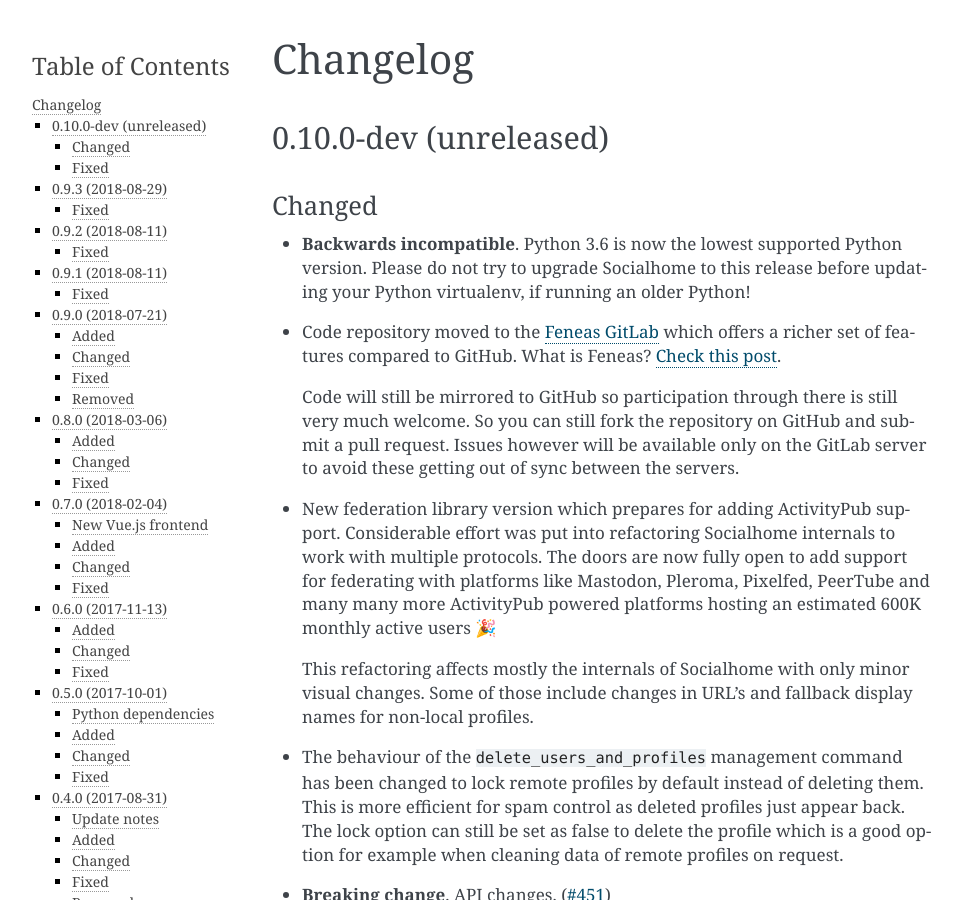
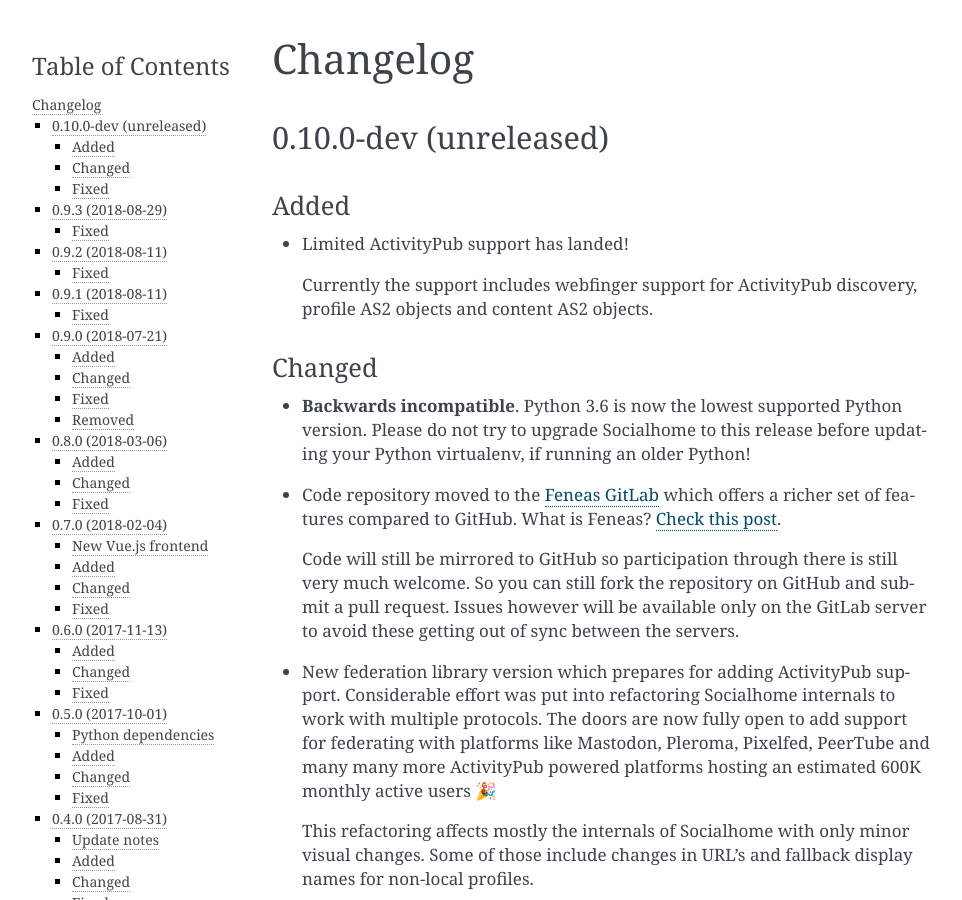
Before and after one commit to jaywink/socialhome, a Sphinx documentation site: the page built from docs/changelog.rst, in a window 1280 px wide and 900 px high. Shown: the whole window, without its empty margins (148-1110 px from the left). Built offline with Sphinx 7.4.7, drawn with Linux system fonts in a browser that asks for light colours.

Commit message:
Add changelog entry for limited ActivityPub addition

```diff
--- a/docs/changelog.rst
+++ b/docs/changelog.rst
@@ -5,6 +5,13 @@
 
 0.10.0-dev (unreleased)
 -----------------------
+
+Added
+.....
+
+* Limited ActivityPub support has landed!
+
+  Currently the support includes webfinger support for ActivityPub discovery, profile AS2 objects and content AS2 objects.
 
 Changed
 .......
```
